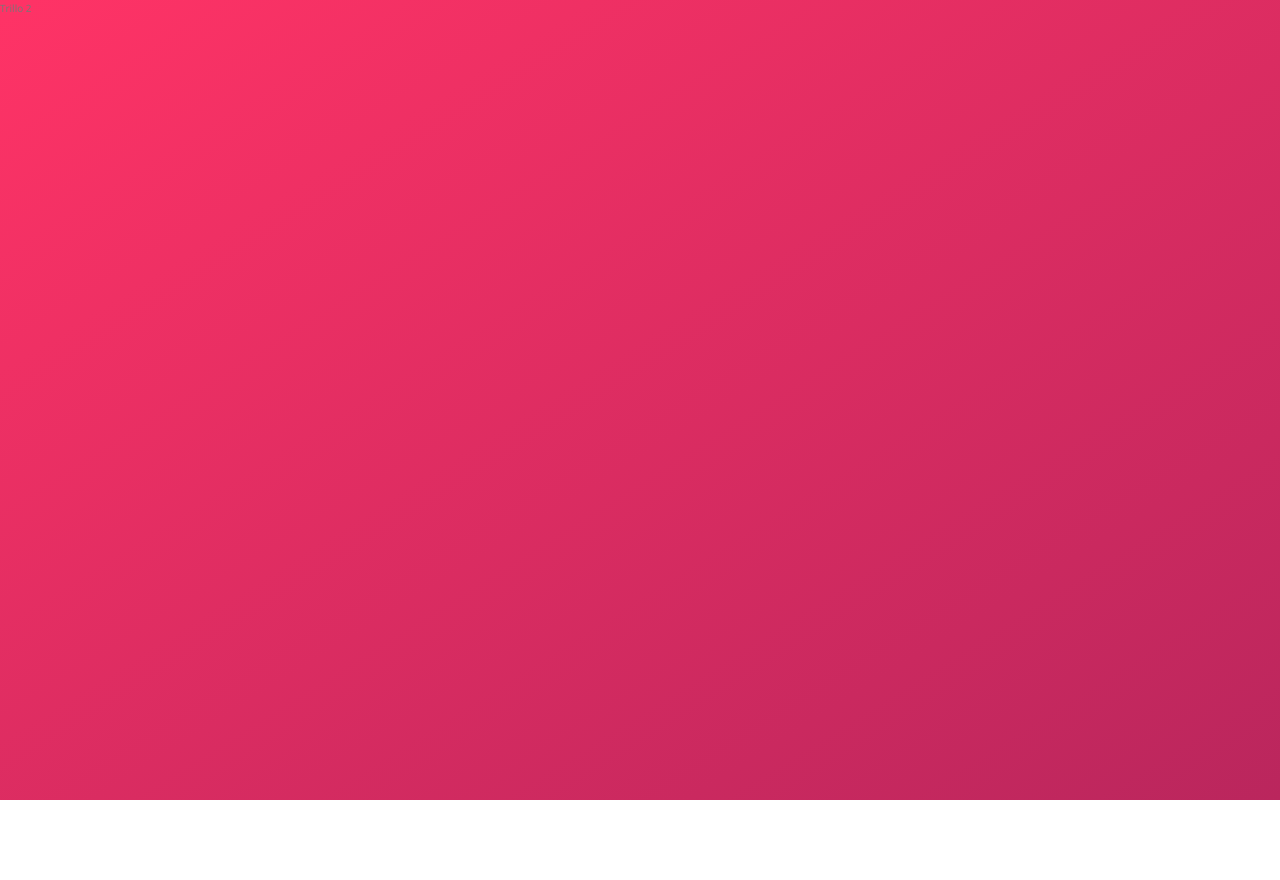
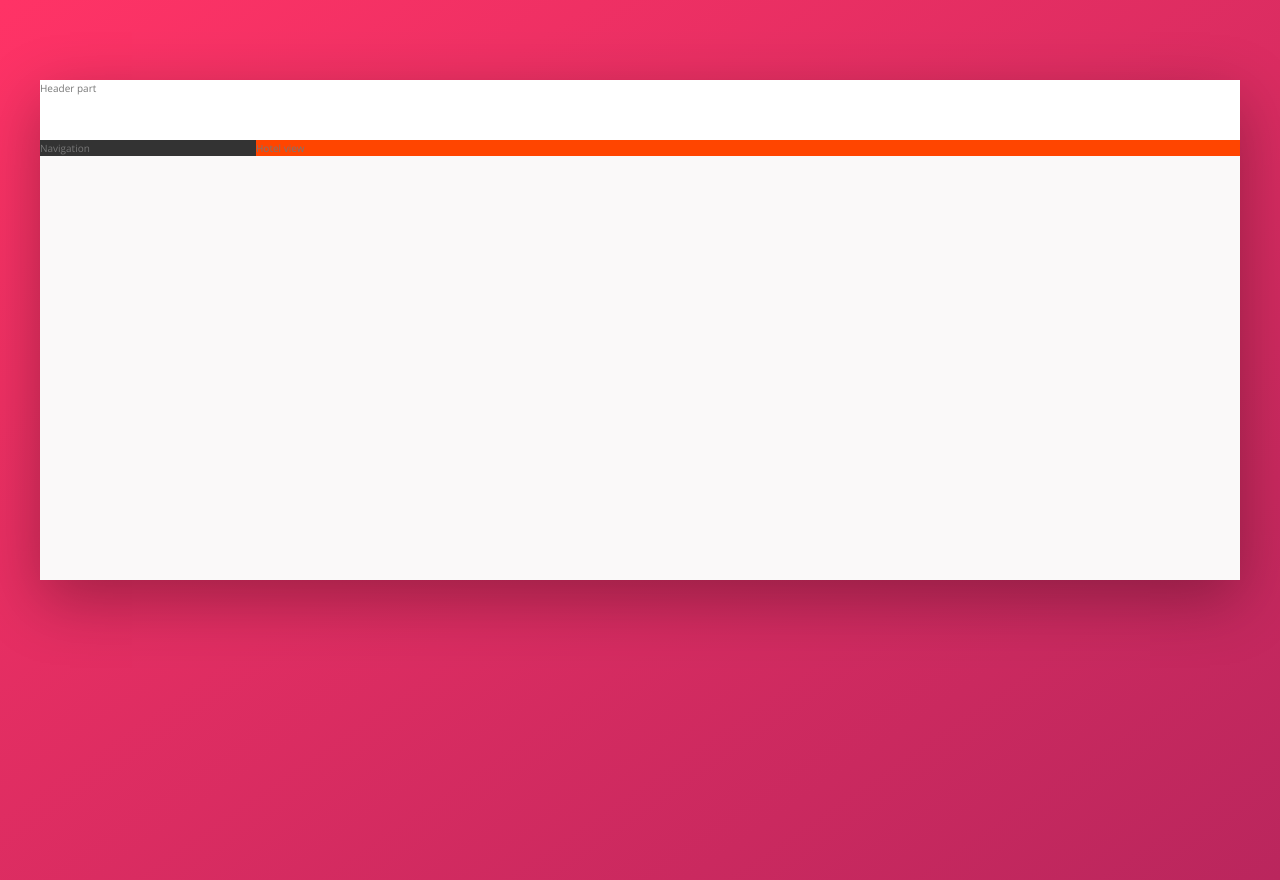
Before and after one commit to devgenyr/firstcommit, a website: page trillo/index.html in a window 1280 px wide. Before the commit the page ends 800 px from the top, so only its background shows below. Drawn offline with nearby package versions, Linux system fonts and the light colour scheme.

Commit message:
add base layout

```diff
--- a/trillo/index.html
+++ b/trillo/index.html
@@ -11,6 +11,18 @@
 	<title>trillo &mdash; Your all-in-one booking app</title>
 </head>
 <body>
-	Trillo 2
+	<div class="container">
+		<header class="header">
+			Header part
+		</header>
+		<div class="content">
+			<nav class="sidebar">
+				Navigation
+			</nav>
+			<main class="hotel-view">
+				Hotel view
+			</main>
+		</div>
+	</div>
 </body>
 </html>
--- a/trillo/sass/_base.scss
+++ b/trillo/sass/_base.scss
@@ -29,6 +29,8 @@ Grey dark 3: #999
 	--color-grey-dark-1: #333;
 	--color-grey-dark-2: #777;
 	--color-grey-dark-3: #999;
+
+	--shadow-dark: 0 2rem 6rem rgba( 0, 0, 0, .3 );
 }
 
 * {
--- a/trillo/sass/_layout.scss
+++ b/trillo/sass/_layout.scss
@@ -0,0 +1,32 @@
+
+.container {
+	max-width: 120rem;
+	margin: 8rem auto;
+	background-color: var( --color-grey-light-1 );
+	box-shadow: var( --shadow-dark );
+
+	min-height: 50rem;
+}
+
+.header {
+	height: 6rem;
+	background-color: #fff;
+	border-bottom: var( --color-grey-light-2 );
+}
+
+.content {
+	display: flex;
+}
+
+.sidebar {
+	background-color: var( --color-grey-dark-1 );
+
+	flex: 0 0 18%;
+}
+
+.hotel-view {
+	//background-color: #fff;
+	background-color: orangered;
+
+	flex: 1;
+}
```
Also changed, not shown: trillo/css/style.css.
